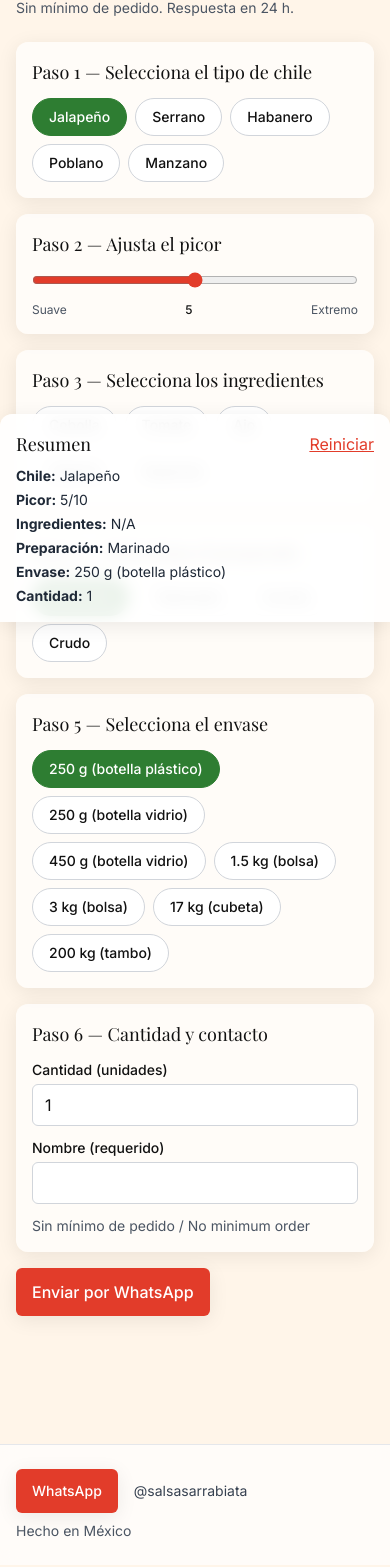
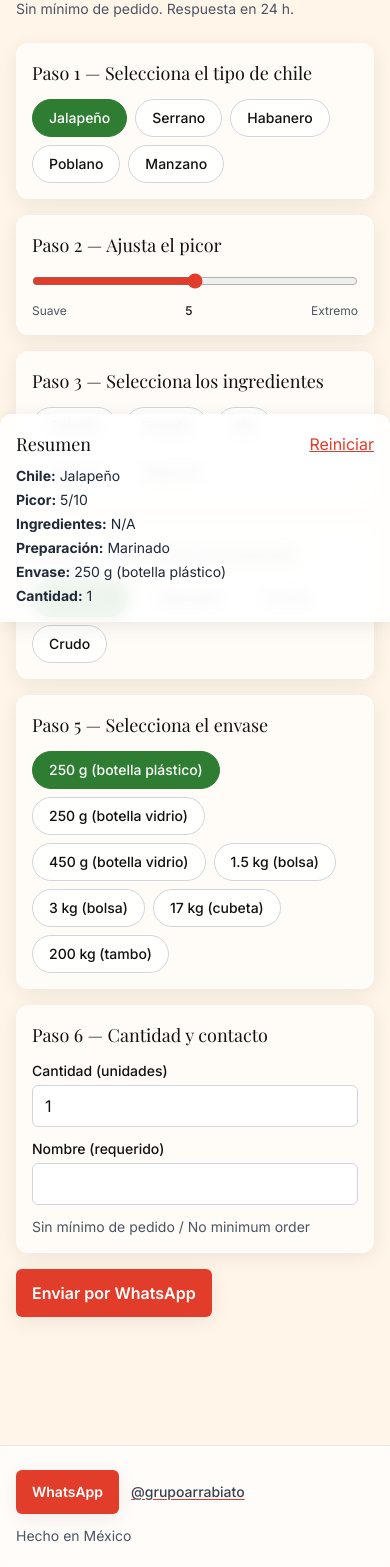
Before and after one commit to jerrojo/SALSAS, a Next.js app: page / in a window 390 px wide. Shown: the part 222-1789 px from the top of the page. Built offline with nearby package versions, Linux system fonts and the light colour scheme; a web font is replaced by a local one.

Commit message:
style(ui): subtle polish for header/footer, buttons, pills, slider; Instagram link

```diff
--- a/app/globals.css
+++ b/app/globals.css
@@ -21,11 +21,11 @@ a {
 }
 
 .btn-primary {
-  @apply inline-flex items-center justify-center rounded-md bg-red px-4 py-3 text-white font-medium shadow-soft transition-colors hover:bg-red-dark focus:outline-none focus:ring-2 focus:ring-offset-2 focus:ring-red-dark;
+  @apply inline-flex items-center justify-center rounded-md bg-red px-4 py-3 text-white font-semibold shadow-soft transition-colors hover:bg-red-dark focus:outline-none focus:ring-2 focus:ring-offset-2 focus:ring-red-dark;
 }
 
 .pill {
-  @apply inline-flex items-center justify-center rounded-full border px-4 py-2 text-sm font-medium transition-colors focus:outline-none focus:ring-2 focus:ring-offset-2;
+  @apply inline-flex items-center justify-center rounded-full border px-4 py-2 text-sm font-medium transition-colors focus:outline-none focus:ring-2 focus:ring-offset-2 backdrop-blur;
 }
 
 .pill-selected {
@@ -33,7 +33,7 @@ a {
 }
 
 .pill-unselected {
-  @apply bg-white border-gray-300 text-charcoal hover:border-green;
+  @apply bg-white/80 border-gray-300 text-charcoal hover:border-green;
 }
 
 /* Sticky summary for mobile */
--- a/app/layout.tsx
+++ b/app/layout.tsx
@@ -34,15 +34,15 @@ export default function RootLayout({ children }: { children: React.ReactNode })
   return (
     <html lang="es" className={`${inter.variable} ${playfair.variable}`}>
       <body className="min-h-screen flex flex-col">
-        <header className="mx-auto w-full max-w-4xl px-4 py-6">
+        <header className="mx-auto w-full max-w-4xl px-4 py-6 border-b border-black/5">
           <div className="flex items-center justify-start">
             <img src="/logo.png" alt="Grupo Arrabiato" className="h-10 md:h-12 w-auto" />
           </div>
         </header>
         <main className="flex-1 mx-auto w-full max-w-4xl px-4 pb-28 md:pb-8">{children}</main>
         <footer className="border-t bg-white/70 backdrop-blur">
-          <div className="mx-auto flex w-full max-w-4xl flex-col items-start gap-2 px-4 py-6 text-sm md:flex-row md:items-center md:justify-between">
-            <div className="flex items-center gap-4">
+          <div className="mx-auto flex w-full max-w-4xl flex-col items-start gap-3 px-4 py-6 text-sm md:flex-row md:items-center md:justify-between">
+            <div className="flex items-center gap-3">
               <a
                 href="https://wa.me/525538994836"
                 target="_blank"
@@ -52,7 +52,14 @@ export default function RootLayout({ children }: { children: React.ReactNode })
               >
                 WhatsApp
               </a>
-              <span className="text-gray-700">@salsasarrabiata</span>
+              <a
+                href="https://instagram.com/grupoarrabiato"
+                target="_blank"
+                rel="noopener noreferrer"
+                className="text-gray-700 hover:text-red font-medium"
+              >
+                @grupoarrabiato
+              </a>
             </div>
             <div className="text-gray-600">Hecho en México</div>
           </div>
--- a/components/Slider.tsx
+++ b/components/Slider.tsx
@@ -29,7 +29,7 @@ export default function Slider({
         value={value}
         aria-label={ariaLabel}
         onChange={(e) => onChange(Number(e.target.value))}
-        className="w-full accent-red"
+        className="w-full accent-red [&::-webkit-slider-thumb]:h-5 [&::-webkit-slider-thumb]:w-5 [&::-webkit-slider-thumb]:rounded-full [&::-webkit-slider-thumb]:bg-red"
       />
       <div className="mt-2 flex items-center justify-between text-xs text-gray-600">
         <span>{labels?.[min] ?? ""}</span>
```
Also changed, not shown: Logo.png (added).
